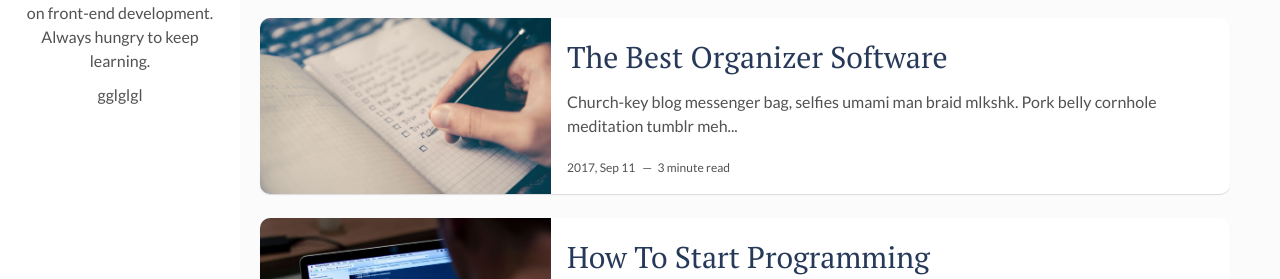
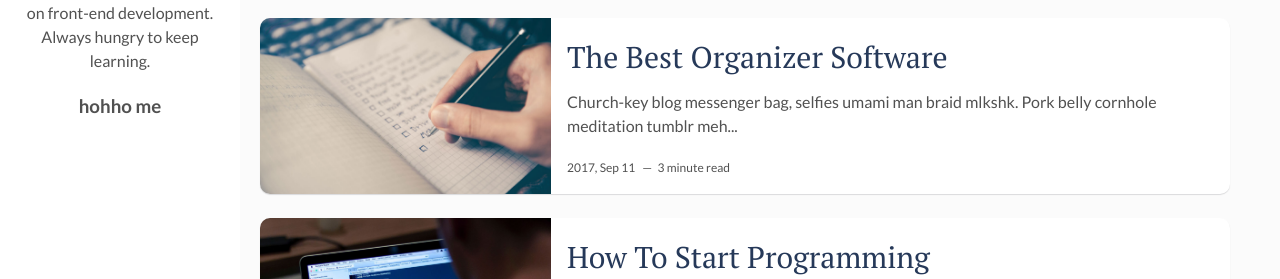
Before and after one commit to AmrMaghraby/amrmaghraby.github.io, a Jekyll site: the page built from index.html, in a window 1280 px wide. Shown: the part 202-481 px from the top of the page. Built offline with Jekyll 4.4.1, drawn with Linux system fonts in a browser that asks for light colours; the list of posts is cut into pages by our own code.

Commit message:
Update main.html

```diff
--- a/_layouts/main.html
+++ b/_layouts/main.html
@@ -10,7 +10,7 @@ layout: default
       </div>
       <div class="author-name">{{site.author}}</div>
       <p>{{site.about-author}}</p>
-      <p>gglglgl</p>
+      <h3 class="contact-title">hohho me</h3>
     </div>
   </header> <!-- End Header -->
   <footer>
```
